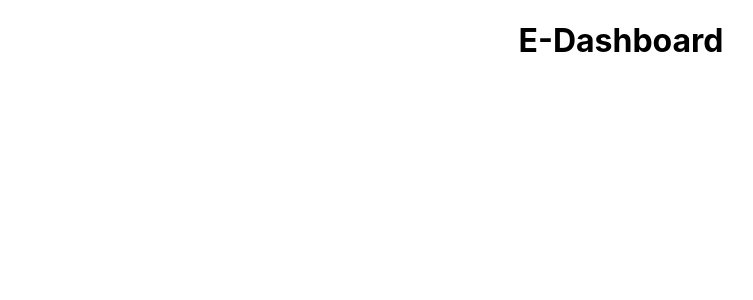
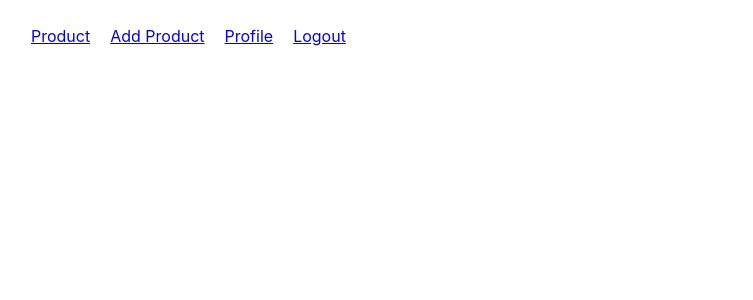
Before and after one commit to drokade981/node-e-commerce, a React (Create React App) app in the folder frontend/: page / in a window 1280 px wide. Shown: the top 300 px of the page, without its empty margins (19-772 px from the left). Built offline with nearby package versions, Linux system fonts and the light colour scheme.

Commit message:
add routing

```diff
--- a/frontend/package.json
+++ b/frontend/package.json
@@ -8,6 +8,7 @@
     "@testing-library/user-event": "^13.5.0",
     "react": "^18.3.1",
     "react-dom": "^18.3.1",
+    "react-router-dom": "^6.23.1",
     "react-scripts": "5.0.1",
     "web-vitals": "^2.1.4"
   },
--- a/frontend/src/App.css
+++ b/frontend/src/App.css
@@ -1,10 +1,6 @@
-.App {
-  text-align: center;
-}
-
-.App-logo {
-  height: 40vmin;
-  pointer-events: none;
+.nav-ul li {
+  display: inline-block;
+  padding: 10px;
 }
 
 @media (prefers-reduced-motion: no-preference) {
--- a/frontend/src/App.js
+++ b/frontend/src/App.js
@@ -1,10 +1,19 @@
-
+import Nav from './Nav';
+import { BrowserRouter, Routes, Route } from 'react-router-dom';
 import './App.css';
 
 function App() {
   return (
     <div className="App">
-      <h1>E-Dashboard</h1>
+    <BrowserRouter>
+      <Nav />
+      <Routes>
+        <Route path="/products" element= {<h1>Product listing component</h1>} />
+        <Route path="/add-product" element= {<h1>Product add component</h1>} />
+        <Route path="/profile" element= {<h1>Profile component</h1>} />
+        <Route path="/logout" element= {<h1>Logout component</h1>} />
+      </Routes>
+      </BrowserRouter>
     </div>
   );
 }
--- /dev/null
+++ b/frontend/src/Nav.js
@@ -0,0 +1,17 @@
+import React from 'react';
+import { Link } from 'react-router-dom'
+
+const Nav = () => {
+    return (
+        <div>
+            <ul className="nav-ul">
+                <li><Link to="/products">Product</Link></li>
+                <li><Link to="/add-product">Add Product</Link></li>
+                <li><Link to="/profile">Profile</Link></li>
+                <li><Link to="/logout">Logout</Link></li>
+            </ul>
+        </div>
+    )
+}
+
+export default Nav;
```
Also changed, not shown: 1 other file (tests, documents, lock files or other folders).
